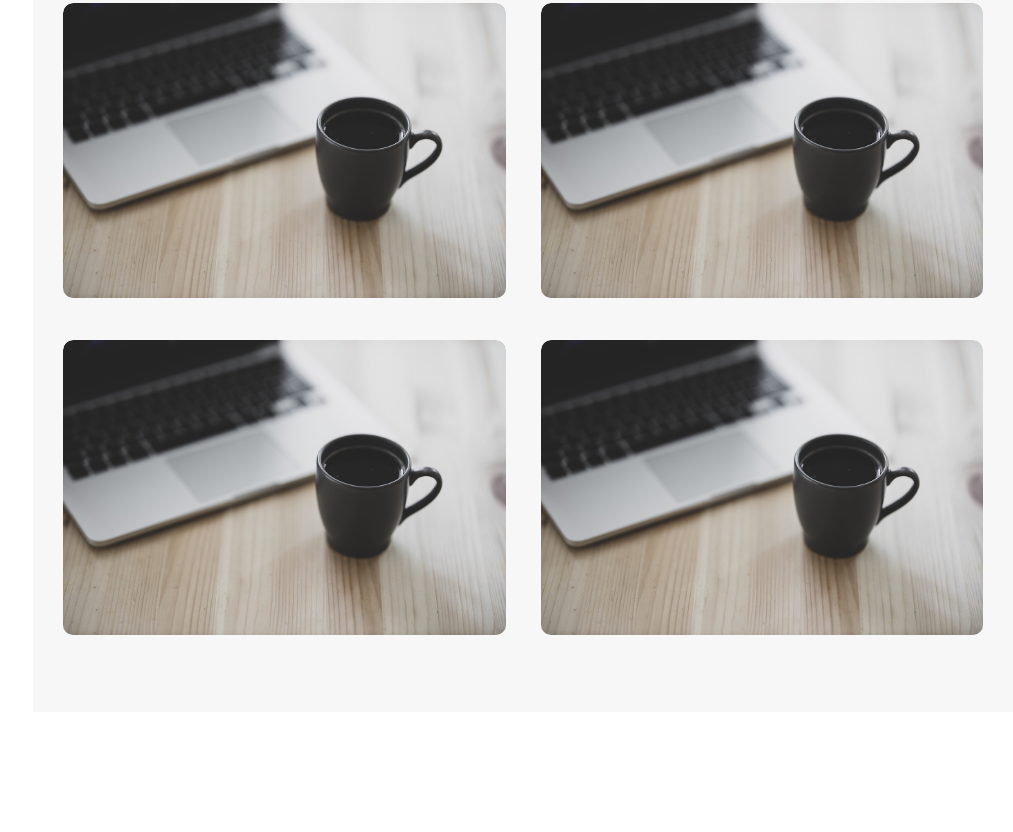
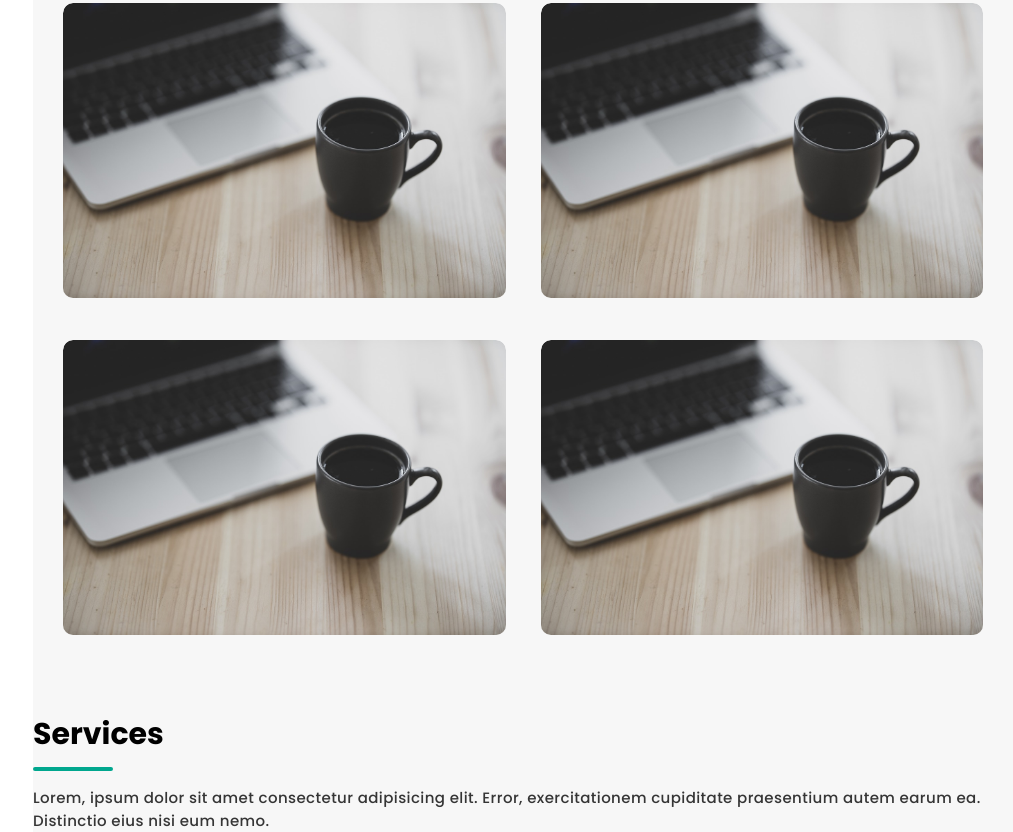
Before and after one commit to SabinaAlisherivna/-Personal_Portfolio, a plain HTML site: page index.html in a window 1280 px wide. Shown: the part 3217-4049 px from the top of the page, without its empty margins (267-1280 px from the left). Before the commit the page ends 3929 px from the top, so only its background shows below. Drawn offline with nearby package versions, Linux system fonts and the light colour scheme.

Commit message:
Service structure

```diff
--- a/index.html
+++ b/index.html
@@ -303,6 +303,15 @@
           </div>
          </section>
          <!-- Portfolio Section END -->
+          <!-- ======================================================= -->
+           <!-- Services Section START -->
+            <section id="service">
+              <h1 class="sub-heading">Services</h1>
+              <div class="divider"></div>
+              <p class="sub-para">Lorem, ipsum dolor sit amet consectetur adipisicing elit. Error, exercitationem cupiditate praesentium autem earum ea. Distinctio eius nisi eum nemo.</p>
+            </section>
+          <!-- Services Section END -->
+
 
 
 
```
